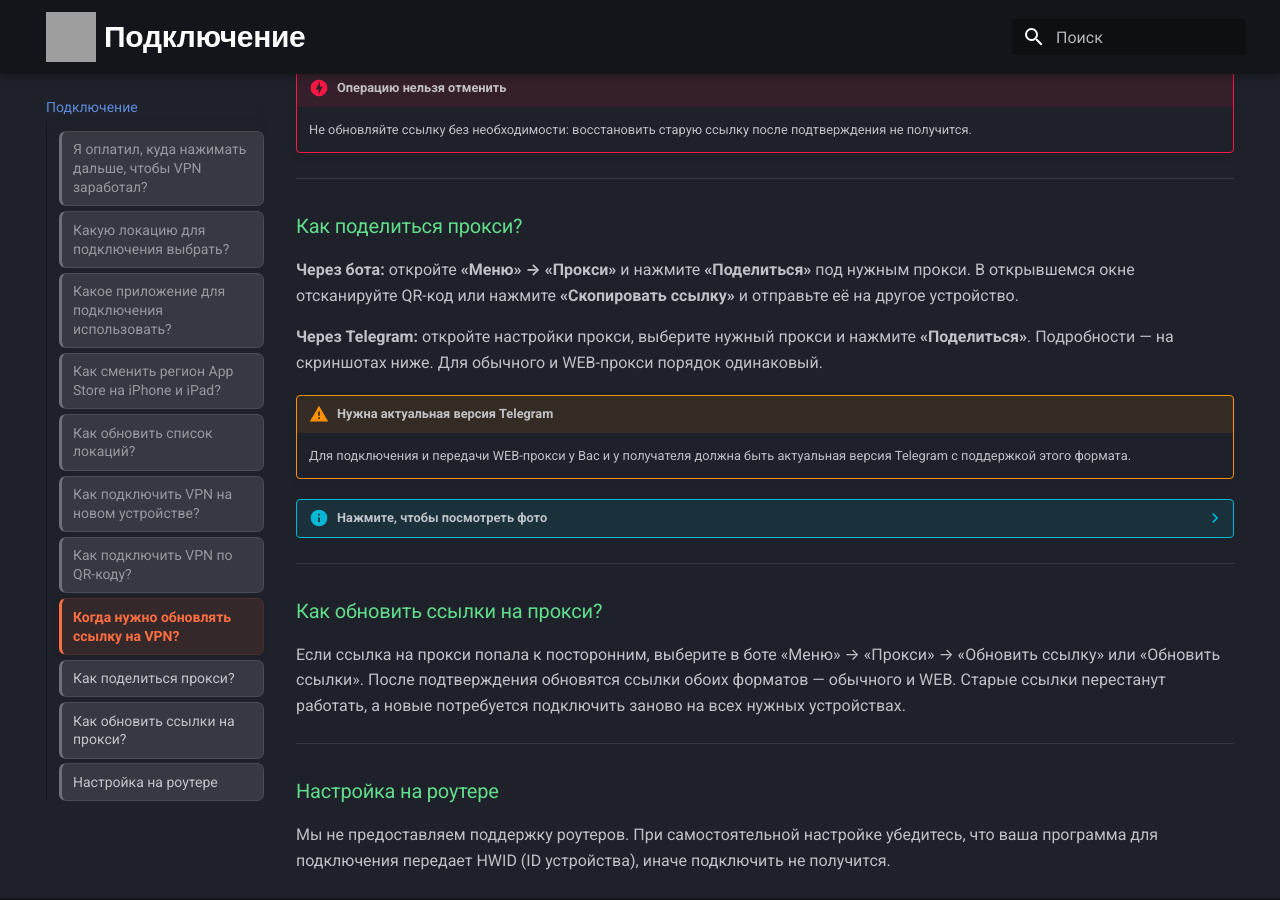
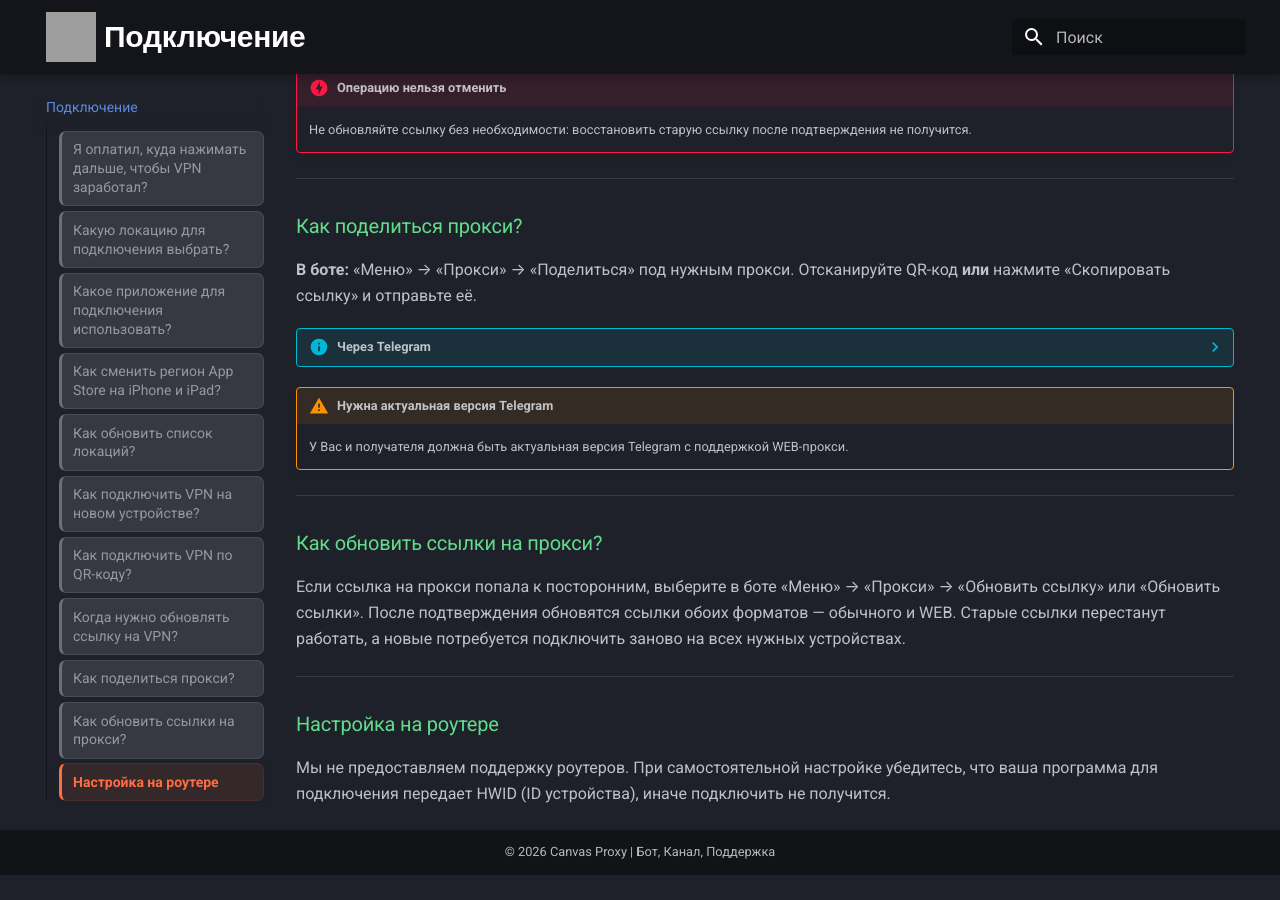
Before and after one commit to CanvasProxy/wiki, an MkDocs documentation site: the page built from docs/connection.md, in a window 1280 px wide and 900 px high, scrolled down 2947 px. Built offline with MkDocs 1.6.1 and Material for MkDocs 9.7.7, drawn with Linux system fonts in a browser that asks for light colours; after the commit the page ends 3822 px from its top, so only the background shows below that; grey boxes are pictures that could not be loaded.

```diff
--- a/docs/connection.md
+++ b/docs/connection.md
@@ -119,41 +119,26 @@
 <span id="tg-proxy-connect"></span>
 ### Как поделиться прокси? {: #share-tg-proxy }
 
-**Через бота:** откройте **«Меню» → «Прокси»** и нажмите **«Поделиться»** под нужным прокси.
-В открывшемся окне отсканируйте QR-код или нажмите **«Скопировать ссылку»** и отправьте её на другое устройство.
+**В боте:** «Меню» → «Прокси» → «Поделиться» под нужным прокси.
+Отсканируйте QR-код **или** нажмите «Скопировать ссылку» и отправьте её.
 
-**Через Telegram:** откройте настройки прокси, выберите нужный прокси и нажмите **«Поделиться»**.
-Подробности — на скриншотах ниже. Для обычного и WEB-прокси порядок одинаковый.
-
-!!! warning "Нужна актуальная версия Telegram"
-    Для подключения и передачи WEB-прокси у Вас и у получателя должна быть актуальная версия Telegram с поддержкой этого формата.
-
-??? Info "Нажмите, чтобы посмотреть фото"
-    ??? Success "Нажмите, если интересует компьютер"
-        <b>Найдите кнопку в левом нижнем углу и нажмите на неё.</b>
-
+??? info "Через Telegram"
+    ??? success "На компьютере"
         ![Скриншот](assets/share_tg_proxy/pc_button.png)
-
-        <b>Откроется список прокси, где есть все необходимые кнопки.</b>
 
         ![Скриншот](assets/share_tg_proxy/pc_settings.png)
 
-    ??? Success "Нажмите, если интересует телефон"
-        <b>Найдите три точки справа сверху над списком чатов (если у вас кастомная тема в Телеграм, они могут быть плохо видны, но они там есть).</b>
-
+    ??? success "На телефоне"
         ![Скриншот](assets/share_tg_proxy/phone_button.png)
-
-        <b>Нажмите на кнопку "Прокси".</b>
 
         ![Скриншот](assets/share_tg_proxy/phone_button2.png)
 
-        <b>Откроется меню со списком прокси.</b>
-
         ![Скриншот](assets/share_tg_proxy/phone_settings.png){ width="50%" }
 
-        <b>Нажмите на кнопку справа от названия прокси, чтобы увидеть кнопку "Поделиться".</b>
+        ![Скриншот](assets/share_tg_proxy/phone_settings2.png)
 
-        ![Скриншот](assets/share_tg_proxy/phone_settings2.png)
+!!! warning "Нужна актуальная версия Telegram"
+    У Вас и получателя должна быть актуальная версия Telegram с поддержкой WEB-прокси.
 
 ---
 
```
